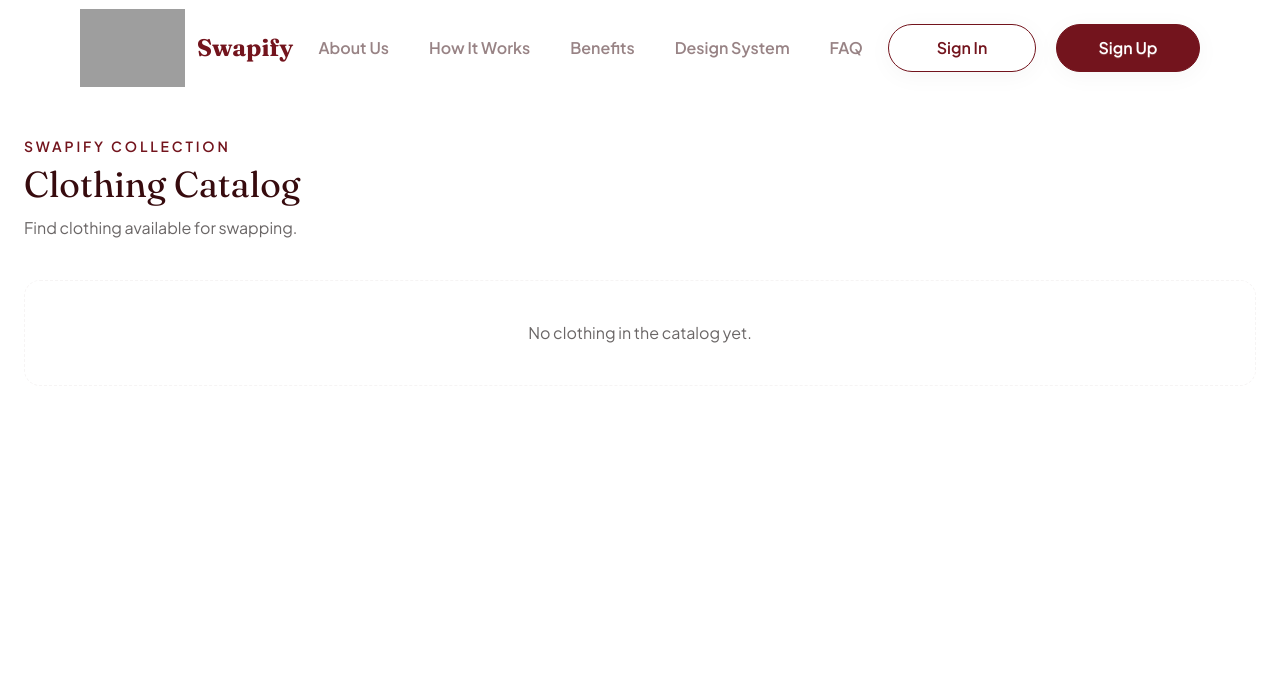
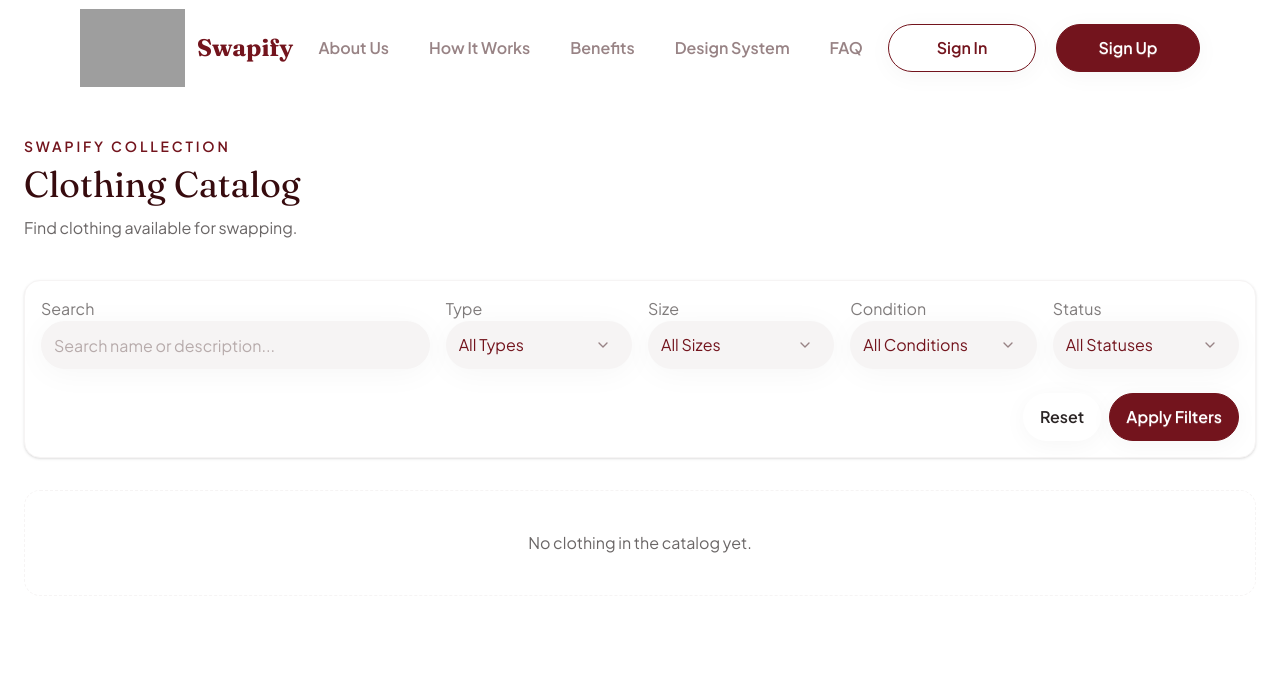
Before and after one commit to F12-PBP/swapify, a Django app: page /clothing-catalog/ in a window 1280 px wide. Shown: the top 698 px of the page. Run offline with Django 5.2, Linux system fonts and the light colour scheme; data that the repository does not hold is empty; style sheets or scripts are compiled from the project's sources; some libraries are stand-ins or nearby versions; grey boxes are pictures that could not be loaded.

Commit message:
feat(clothing_catalog): add catalog search and filters
Let users search listings and filter by type, size, condition, and exchange status.

```diff
--- a/apps/clothing_catalog/templates/clothing_catalog/clothing_list.html
+++ b/apps/clothing_catalog/templates/clothing_catalog/clothing_list.html
@@ -13,6 +13,66 @@
         {% if user.is_authenticated %}
             <a class="btn btn-primary" href="{% url 'clothing_catalog:create' %}">Add clothing</a>
         {% endif %}
+    </div>
+
+    <!-- Search and Filters Form -->
+    <div class="mb-8 rounded-box border border-base-300 bg-base-100 p-4 shadow-sm">
+        <form method="get" class="grid gap-4 md:grid-cols-2 lg:grid-cols-6">
+            <!-- Search -->
+            <div class="lg:col-span-2">
+                <label class="label"><span class="label-text">Search</span></label>
+                <input type="text" name="search" value="{{ request.GET.search }}" placeholder="Search name or description..." class="input input-bordered w-full" />
+            </div>
+
+            <!-- Type -->
+            <div>
+                <label class="label"><span class="label-text">Type</span></label>
+                <select name="type" class="select select-bordered w-full">
+                    <option value="">All Types</option>
+                    {% for key, val in types %}
+                        <option value="{{ key }}" {% if request.GET.type == key %}selected{% endif %}>{{ val }}</option>
+                    {% endfor %}
+                </select>
+            </div>
+
+            <!-- Size -->
+            <div>
+                <label class="label"><span class="label-text">Size</span></label>
+                <select name="size" class="select select-bordered w-full">
+                    <option value="">All Sizes</option>
+                    {% for key, val in sizes %}
+                        <option value="{{ key }}" {% if request.GET.size == key %}selected{% endif %}>{{ val }}</option>
+                    {% endfor %}
+                </select>
+            </div>
+
+            <!-- Condition -->
+            <div>
+                <label class="label"><span class="label-text">Condition</span></label>
+                <select name="condition" class="select select-bordered w-full">
+                    <option value="">All Conditions</option>
+                    {% for key, val in conditions %}
+                        <option value="{{ key }}" {% if request.GET.condition == key %}selected{% endif %}>{{ val }}</option>
+                    {% endfor %}
+                </select>
+            </div>
+
+            <!-- Status -->
+            <div>
+                <label class="label"><span class="label-text">Status</span></label>
+                <select name="status" class="select select-bordered w-full">
+                    <option value="">All Statuses</option>
+                    {% for key, val in statuses %}
+                        <option value="{{ key }}" {% if request.GET.status == key %}selected{% endif %}>{{ val }}</option>
+                    {% endfor %}
+                </select>
+            </div>
+
+            <div class="md:col-span-2 lg:col-span-6 flex justify-end gap-2 mt-2">
+                <a href="{% if is_personal_view %}{% url 'clothing_catalog:my_list' %}{% else %}{% url 'clothing_catalog:list' %}{% endif %}" class="btn btn-ghost">Reset</a>
+                <button type="submit" class="btn btn-primary">Apply Filters</button>
+            </div>
+        </form>
     </div>
 
     {% if clothing_items %}
--- a/apps/clothing_catalog/views.py
+++ b/apps/clothing_catalog/views.py
@@ -1,5 +1,6 @@
 from django.contrib.auth.mixins import LoginRequiredMixin, UserPassesTestMixin
 from django.db import transaction
+from django.db.models import Q
 from django.urls import reverse_lazy
 from django.views.generic import (
     CreateView,
@@ -18,7 +19,43 @@ class ClothingListView(ListView):
     model = Clothing
     context_object_name = "clothing_items"
     template_name = "clothing_catalog/clothing_list.html"
-    queryset = Clothing.objects.select_related("owner")
+
+    def get_queryset(self):
+        queryset = Clothing.objects.select_related("owner")
+
+        # Search
+        search = self.request.GET.get("search")
+        if search:
+            queryset = queryset.filter(
+                Q(name__icontains=search) | Q(description__icontains=search)
+            )
+
+        # Filters
+        clothing_type = self.request.GET.get("type")
+        if clothing_type:
+            queryset = queryset.filter(type=clothing_type)
+
+        size = self.request.GET.get("size")
+        if size:
+            queryset = queryset.filter(size=size)
+
+        condition = self.request.GET.get("condition")
+        if condition:
+            queryset = queryset.filter(condition=condition)
+
+        status = self.request.GET.get("status")
+        if status:
+            queryset = queryset.filter(status=status)
+
+        return queryset
+
+    def get_context_data(self, **kwargs):
+        context = super().get_context_data(**kwargs)
+        context["types"] = Clothing.Type.choices
+        context["sizes"] = Clothing.Size.choices
+        context["conditions"] = Clothing.Condition.choices
+        context["statuses"] = Clothing.Status.choices
+        return context
 
 
 class ClothingDetailView(DetailView):
```
Also changed, not shown: apps/clothing_catalog/tests.py (+25 -0 lines).
